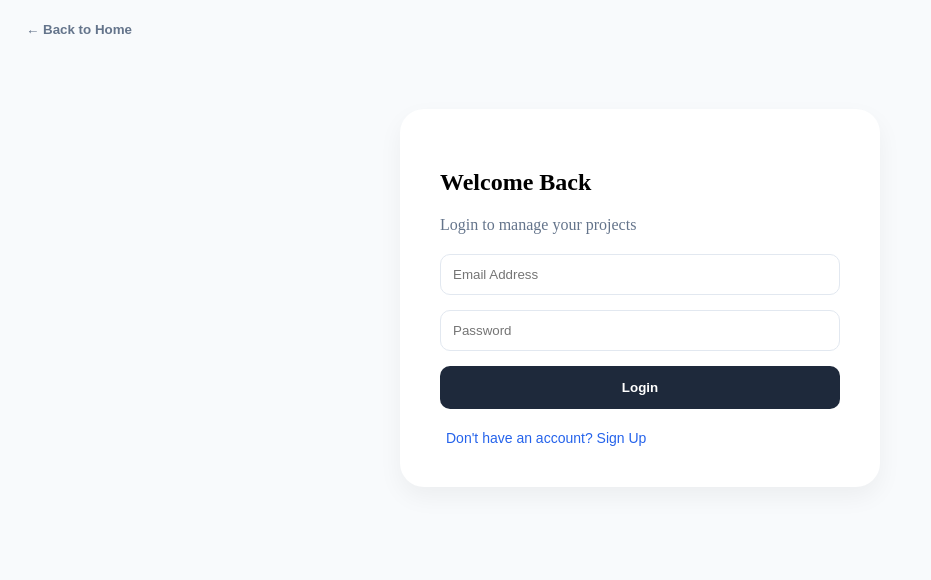
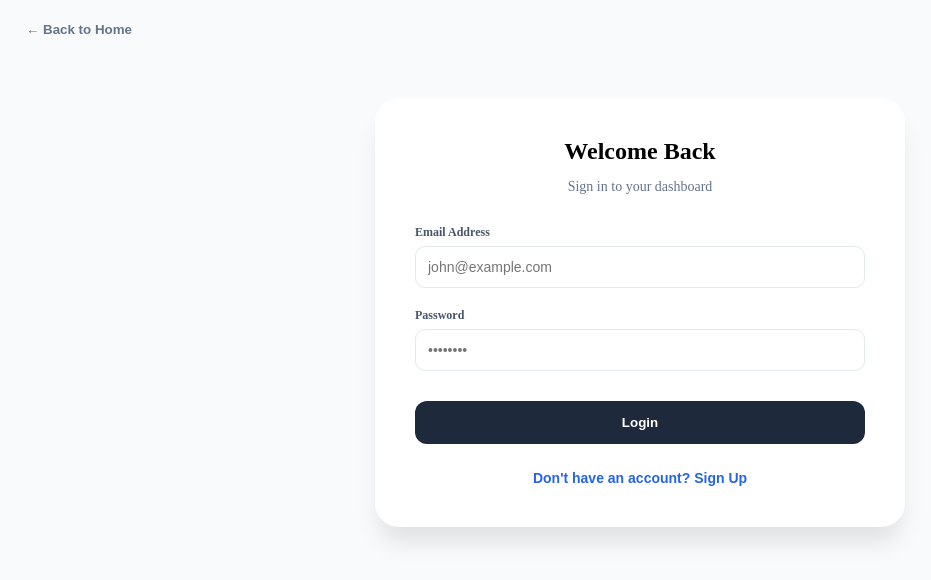
Before and after one commit to thakuryash31/interior-project-management-app, a React (Vite) app: page / in a window 1280 px wide. Both pictures are taken after a click on the button "Login". Shown: the top 580 px of the page, without its empty margins (0-931 px from the left). Built offline with nearby package versions, Linux system fonts and the light colour scheme.

Commit message:
signup page and welcome message

```diff
--- a/src/Auth.jsx
+++ b/src/Auth.jsx
@@ -1,23 +1,57 @@
 import React, { useState } from 'react';
 import { supabase } from './supabase';
-import { LogIn, UserPlus, Loader2, ArrowRight } from 'lucide-react';
+import { LogIn, UserPlus, Loader2, User, Mail, Phone, Lock } from 'lucide-react';
 
 export default function Auth() {
   const [isSignUp, setIsSignUp] = useState(false);
   const [loading, setLoading] = useState(false);
-  const [email, setEmail] = useState('');
-  const [password, setPassword] = useState('');
+
+  // Form State
+  const [form, setForm] = useState({
+    firstName: '',
+    lastName: '',
+    email: '',
+    mobile: '',
+    password: ''
+  });
 
   const handleAuth = async (e) => {
     e.preventDefault();
     setLoading(true);
+
     try {
-      const { error } = isSignUp
-        ? await supabase.auth.signUp({ email, password })
-        : await supabase.auth.signInWithPassword({ email, password });
+      if (isSignUp) {
+        // 1. Sign Up the user in Auth
+        const { data: authData, error: authError } = await supabase.auth.signUp({
+          email: form.email,
+          password: form.password,
+        });
 
-      if (error) throw error;
-      if (isSignUp) alert("Check your email for the confirmation link!");
+        if (authError) throw authError;
+
+        // 2. Insert extra details into 'profiles' table
+        if (authData.user) {
+          const { error: profileError } = await supabase
+            .from('profiles')
+            .insert([{
+              id: authData.user.id,
+              first_name: form.firstName,
+              last_name: form.lastName,
+              mobile_number: form.mobile,
+              email: form.email
+            }]);
+
+          if (profileError) throw profileError;
+          alert("Registration successful! Please check your email for verification.");
+        }
+      } else {
+        // Login Logic
+        const { error } = await supabase.auth.signInWithPassword({
+          email: form.email,
+          password: form.password
+        });
+        if (error) throw error;
+      }
     } catch (err) {
       alert(err.message);
     } finally {
@@ -28,22 +62,51 @@ export default function Auth() {
   return (
     <div style={authContainer}>
       <div style={authCard}>
-        <h2>{isSignUp ? "Create Account" : "Welcome Back"}</h2>
-        <p style={{color:'#64748b', marginBottom:'20px'}}>
-          {isSignUp ? "Join our project management suite" : "Login to manage your projects"}
-        </p>
+        <div style={{ textAlign: 'center', marginBottom: '30px' }}>
+          <h2 style={{ margin: 0 }}>{isSignUp ? "Create Account" : "Welcome Back"}</h2>
+          <p style={{ color: '#64748b', fontSize: '14px' }}>
+            {isSignUp ? "Register to manage your interior projects" : "Sign in to your dashboard"}
+          </p>
+        </div>
 
         <form onSubmit={handleAuth} style={formStyle}>
-          <input
-            type="email" placeholder="Email Address" required style={input}
-            value={email} onChange={(e) => setEmail(e.target.value)}
-          />
-          <input
-            type="password" placeholder="Password" required style={input}
-            value={password} onChange={(e) => setPassword(e.target.value)}
-          />
+          {isSignUp && (
+            <div style={grid2}>
+              <div style={inputGroup}>
+                <label style={label}>First Name</label>
+                <input required style={input} placeholder="John"
+                  onChange={e => setForm({...form, firstName: e.target.value})} />
+              </div>
+              <div style={inputGroup}>
+                <label style={label}>Last Name</label>
+                <input required style={input} placeholder="Doe"
+                  onChange={e => setForm({...form, lastName: e.target.value})} />
+              </div>
+            </div>
+          )}
+
+          <div style={inputGroup}>
+            <label style={label}>Email Address</label>
+            <input type="email" required style={input} placeholder="john@example.com"
+              onChange={e => setForm({...form, email: e.target.value})} />
+          </div>
+
+          {isSignUp && (
+            <div style={inputGroup}>
+              <label style={label}>Mobile Number</label>
+              <input type="tel" required style={input} placeholder="+91 00000 00000"
+                onChange={e => setForm({...form, mobile: e.target.value})} />
+            </div>
+          )}
+
+          <div style={inputGroup}>
+            <label style={label}>Password</label>
+            <input type="password" required style={input} placeholder="••••••••"
+              onChange={e => setForm({...form, password: e.target.value})} />
+          </div>
+
           <button type="submit" style={submitBtn} disabled={loading}>
-            {loading ? <Loader2 className="animate-spin" size={20}/> : (isSignUp ? "Sign Up" : "Login")}
+            {loading ? <Loader2 className="animate-spin" size={20}/> : (isSignUp ? "Create Account" : "Login")}
           </button>
         </form>
 
@@ -55,9 +118,13 @@ export default function Auth() {
   );
 }
 
-const authContainer = { display:'flex', justifyContent:'center', alignItems:'center', minHeight:'60vh' };
-const authCard = { background:'#fff', padding:'40px', borderRadius:'24px', width:'100%', maxWidth:'400px', boxShadow:'0 10px 25px rgba(0,0,0,0.05)' };
-const formStyle = { display:'flex', flexDirection:'column', gap:'15px' };
-const input = { padding:'12px', borderRadius:'10px', border:'1px solid #e2e8f0', outline:'none' };
-const submitBtn = { background:'#1e293b', color:'#fff', padding:'14px', borderRadius:'10px', border:'none', fontWeight:'bold', cursor:'pointer', display:'flex', justifyContent:'center' };
-const toggleBtn = { background:'none', border:'none', color:'#2563eb', marginTop:'20px', cursor:'pointer', fontSize:'14px' };
+// --- STYLES ---
+const authContainer = { display: 'flex', justifyContent: 'center', padding: '40px 20px' };
+const authCard = { background: '#fff', padding: '40px', borderRadius: '24px', width: '100%', maxWidth: '450px', boxShadow: '0 20px 25px -5px rgba(0,0,0,0.1)' };
+const formStyle = { display: 'flex', flexDirection: 'column', gap: '20px' };
+const grid2 = { display: 'grid', gridTemplateColumns: '1fr 1fr', gap: '15px' };
+const inputGroup = { display: 'flex', flexDirection: 'column', gap: '6px' };
+const label = { fontSize: '12px', fontWeight: 'bold', color: '#475569' };
+const input = { padding: '12px', borderRadius: '10px', border: '1px solid #e2e8f0', outline: 'none', fontSize: '14px' };
+const submitBtn = { background: '#1e293b', color: '#fff', padding: '14px', borderRadius: '12px', border: 'none', fontWeight: 'bold', cursor: 'pointer', display: 'flex', justifyContent: 'center', marginTop: '10px' };
+const toggleBtn = { background: 'none', border: 'none', color: '#2563eb', marginTop: '25px', cursor: 'pointer', fontSize: '14px', width: '100%', fontWeight: '600' };
--- a/src/Dashboard.jsx
+++ b/src/Dashboard.jsx
@@ -1,130 +1,130 @@
-import React, { useEffect, useState } from 'react';
+import React, { useState } from 'react';
 import { supabase } from './supabase';
-import { Plus, Folder, MapPin, Trash2, Loader2, Search } from 'lucide-react';
+import { LogIn, UserPlus, Loader2, User, Mail, Phone, Lock } from 'lucide-react';
 
-export default function Dashboard({ onSelectProject, onCreateNew }) {
-  const [projects, setProjects] = useState([]);
-  const [loading, setLoading] = useState(true);
-  const [searchTerm, setSearchTerm] = useState("");
+export default function Auth() {
+  const [isSignUp, setIsSignUp] = useState(false);
+  const [loading, setLoading] = useState(false);
 
-  useEffect(() => {
-    fetchProjects();
-  }, []);
+  // Form State
+  const [form, setForm] = useState({
+    firstName: '',
+    lastName: '',
+    email: '',
+    mobile: '',
+    password: ''
+  });
 
-  async function fetchProjects() {
+  const handleAuth = async (e) => {
+    e.preventDefault();
     setLoading(true);
-    try {
-      const { data, error } = await supabase
-        .from('projects')
-        .select('*')
-        .order('created_at', { ascending: false });
-
-      if (error) throw error;
-      setProjects(data || []);
-    } catch (err) {
-      console.error(err.message);
-    } finally {
-      setLoading(false);
-    }
-  }
-
-  // --- RESET DATABASE LOGIC ---
-  const handleResetDatabase = async () => {
-    const confirmReset = window.confirm("⚠️ DANGER: This will delete ALL projects and reset your ID sequence. Are you sure?");
-    if (!confirmReset) return;
 
     try {
-      setLoading(true);
-      const { error } = await supabase.from('projects').delete().neq('id', 0); // Deletes all rows
-      if (error) throw error;
+      if (isSignUp) {
+        // 1. Sign Up the user in Auth
+        const { data: authData, error: authError } = await supabase.auth.signUp({
+          email: form.email,
+          password: form.password,
+        });
 
-      setProjects([]);
-      alert("Database reset successfully. Your next project ID will start fresh.");
+        if (authError) throw authError;
+
+        // 2. Insert extra details into 'profiles' table
+        if (authData.user) {
+          const { error: profileError } = await supabase
+            .from('profiles')
+            .insert([{
+              id: authData.user.id,
+              first_name: form.firstName,
+              last_name: form.lastName,
+              mobile_number: form.mobile,
+              email: form.email
+            }]);
+
+          if (profileError) throw profileError;
+          alert("Registration successful! Please check your email for verification.");
+        }
+      } else {
+        // Login Logic
+        const { error } = await supabase.auth.signInWithPassword({
+          email: form.email,
+          password: form.password
+        });
+        if (error) throw error;
+      }
     } catch (err) {
-      alert("Error resetting: " + err.message);
+      alert(err.message);
     } finally {
       setLoading(false);
     }
   };
 
-  const filteredProjects = projects.filter(p =>
-    p.project_name.toLowerCase().includes(searchTerm.toLowerCase()) ||
-    p.project_id.toLowerCase().includes(searchTerm.toLowerCase())
-  );
+  return (
+    <div style={authContainer}>
+      <div style={authCard}>
+        <div style={{ textAlign: 'center', marginBottom: '30px' }}>
+          <h2 style={{ margin: 0 }}>{isSignUp ? "Create Account" : "Welcome Back"}</h2>
+          <p style={{ color: '#64748b', fontSize: '14px' }}>
+            {isSignUp ? "Register to manage your interior projects" : "Sign in to your dashboard"}
+          </p>
+        </div>
 
-  return (
-    <div style={containerStyle}>
-      <div style={headerStyle}>
-        <div>
-          <h1 style={{margin:0, color:'#1e293b'}}>Project Registry</h1>
-          <p style={{color:'#64748b', fontSize:'14px'}}>Manage your interior design workflows</p>
-        </div>
-        <div style={{display:'flex', gap:'10px'}}>
-          <button onClick={handleResetDatabase} style={resetBtn} title="Reset All Data">
-            <Trash2 size={18} />
-          </button>
-          <button onClick={onCreateNew} style={createBtn}>
-            <Plus size={18} /> New Project
-          </button>
-        </div>
-      </div>
-
-      <div style={searchBar}>
-        <Search size={18} color="#94a3b8" />
-        <input
-          style={searchInput}
-          placeholder="Search by ID or Name..."
-          onChange={(e) => setSearchTerm(e.target.value)}
-        />
-      </div>
-
-      {loading ? (
-        <div style={loaderBox}><Loader2 className="animate-spin" /> Fetching projects...</div>
-      ) : filteredProjects.length === 0 ? (
-        <div style={emptyState}>
-          <Folder size={48} color="#cbd5e1" />
-          <p>No projects found. Create one to get started.</p>
-        </div>
-      ) : (
-        <div style={projectGrid}>
-          {filteredProjects.map((project) => (
-            <div key={project.id} style={projectCard} onClick={() => onSelectProject(project)}>
-              <div style={cardHeader}>
-                <span style={idTag}>{project.project_id}</span>
-                <div style={statusDot} />
+        <form onSubmit={handleAuth} style={formStyle}>
+          {isSignUp && (
+            <div style={grid2}>
+              <div style={inputGroup}>
+                <label style={label}>First Name</label>
+                <input required style={input} placeholder="John"
+                  onChange={e => setForm({...form, firstName: e.target.value})} />
               </div>
-              <h3 style={projName}>{project.project_name}</h3>
-              <div style={metaInfo}>
-                <MapPin size={12} /> {project.project_city}, {project.project_state}
-              </div>
-              <div style={cardFooter}>
-                <span style={clientName}>{project.customer_name}</span>
-                <span style={dateText}>{new Date(project.created_at).toLocaleDateString()}</span>
+              <div style={inputGroup}>
+                <label style={label}>Last Name</label>
+                <input required style={input} placeholder="Doe"
+                  onChange={e => setForm({...form, lastName: e.target.value})} />
               </div>
             </div>
-          ))}
-        </div>
-      )}
+          )}
+
+          <div style={inputGroup}>
+            <label style={label}>Email Address</label>
+            <input type="email" required style={input} placeholder="john@example.com"
+              onChange={e => setForm({...form, email: e.target.value})} />
+          </div>
+
+          {isSignUp && (
+            <div style={inputGroup}>
+              <label style={label}>Mobile Number</label>
+              <input type="tel" required style={input} placeholder="+91 00000 00000"
+                onChange={e => setForm({...form, mobile: e.target.value})} />
+            </div>
+          )}
+
+          <div style={inputGroup}>
+            <label style={label}>Password</label>
+            <input type="password" required style={input} placeholder="••••••••"
+              onChange={e => setForm({...form, password: e.target.value})} />
+          </div>
+
+          <button type="submit" style={submitBtn} disabled={loading}>
+            {loading ? <Loader2 className="animate-spin" size={20}/> : (isSignUp ? "Create Account" : "Login")}
+          </button>
+        </form>
+
+        <button onClick={() => setIsSignUp(!isSignUp)} style={toggleBtn}>
+          {isSignUp ? "Already have an account? Login" : "Don't have an account? Sign Up"}
+        </button>
+      </div>
     </div>
   );
 }
 
 // --- STYLES ---
-const containerStyle = { padding: '40px 5%', maxWidth: '1200px', margin: '0 auto' };
-const headerStyle = { display: 'flex', justifyContent: 'space-between', alignItems: 'center', marginBottom: '30px' };
-const createBtn = { background: '#2563eb', color: '#fff', border: 'none', padding: '12px 24px', borderRadius: '12px', fontWeight: 'bold', cursor: 'pointer', display: 'flex', alignItems: 'center', gap: '8px' };
-const resetBtn = { background: '#fee2e2', color: '#dc2626', border: 'none', padding: '12px', borderRadius: '12px', cursor: 'pointer' };
-const searchBar = { background: '#fff', padding: '12px 20px', borderRadius: '12px', display: 'flex', alignItems: 'center', gap: '12px', marginBottom: '30px', border: '1px solid #e2e8f0' };
-const searchInput = { border: 'none', outline: 'none', width: '100%', fontSize: '14px' };
-const projectGrid = { display: 'grid', gridTemplateColumns: 'repeat(auto-fill, minmax(300px, 1fr))', gap: '20px' };
-const projectCard = { background: '#fff', padding: '24px', borderRadius: '20px', border: '1px solid #e2e8f0', cursor: 'pointer', transition: '0.2s transform', boxShadow: '0 1px 3px rgba(0,0,0,0.05)' };
-const cardHeader = { display: 'flex', justifyContent: 'space-between', alignItems: 'center', marginBottom: '15px' };
-const idTag = { fontSize: '11px', fontWeight: '800', color: '#2563eb', background: '#eff6ff', padding: '4px 10px', borderRadius: '6px' };
-const statusDot = { width: '8px', height: '8px', background: '#22c55e', borderRadius: '50%' };
-const projName = { margin: '0 0 8px 0', fontSize: '18px', color: '#1e293b' };
-const metaInfo = { fontSize: '13px', color: '#64748b', display: 'flex', alignItems: 'center', gap: '6px' };
-const cardFooter = { marginTop: '20px', paddingTop: '15px', borderTop: '1px solid #f1f5f9', display: 'flex', justifyContent: 'space-between', alignItems: 'center' };
-const clientName = { fontSize: '12px', fontWeight: 'bold', color: '#475569' };
-const dateText = { fontSize: '11px', color: '#94a3b8' };
-const emptyState = { textAlign: 'center', padding: '80px', background: '#fff', borderRadius: '24px', border: '2px dashed #e2e8f0' };
-const loaderBox = { textAlign: 'center', padding: '50px', color: '#64748b', display: 'flex', justifyContent: 'center', alignItems: 'center', gap: '10px' };
+const authContainer = { display: 'flex', justifyContent: 'center', padding: '40px 20px' };
+const authCard = { background: '#fff', padding: '40px', borderRadius: '24px', width: '100%', maxWidth: '450px', boxShadow: '0 20px 25px -5px rgba(0,0,0,0.1)' };
+const formStyle = { display: 'flex', flexDirection: 'column', gap: '20px' };
+const grid2 = { display: 'grid', gridTemplateColumns: '1fr 1fr', gap: '15px' };
+const inputGroup = { display: 'flex', flexDirection: 'column', gap: '6px' };
+const label = { fontSize: '12px', fontWeight: 'bold', color: '#475569' };
+const input = { padding: '12px', borderRadius: '10px', border: '1px solid #e2e8f0', outline: 'none', fontSize: '14px' };
+const submitBtn = { background: '#1e293b', color: '#fff', padding: '14px', borderRadius: '12px', border: 'none', fontWeight: 'bold', cursor: 'pointer', display: 'flex', justifyContent: 'center', marginTop: '10px' };
+const toggleBtn = { background: 'none', border: 'none', color: '#2563eb', marginTop: '25px', cursor: 'pointer', fontSize: '14px', width: '100%', fontWeight: '600' };
```
